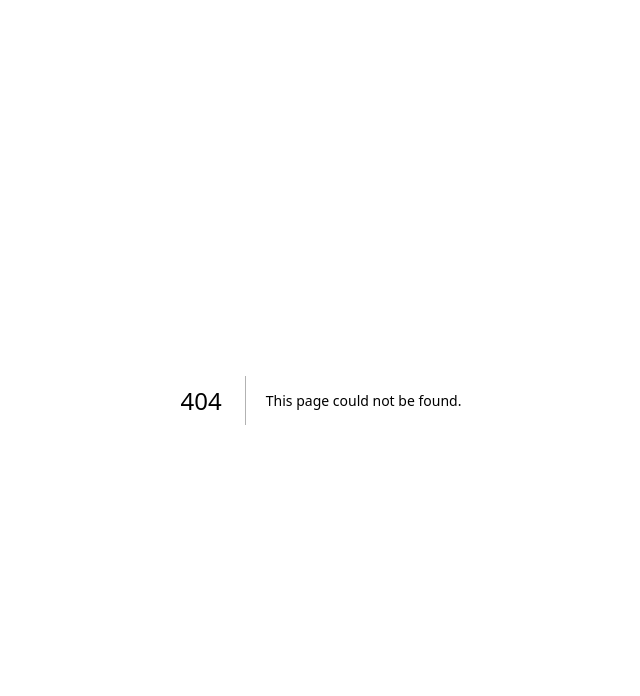
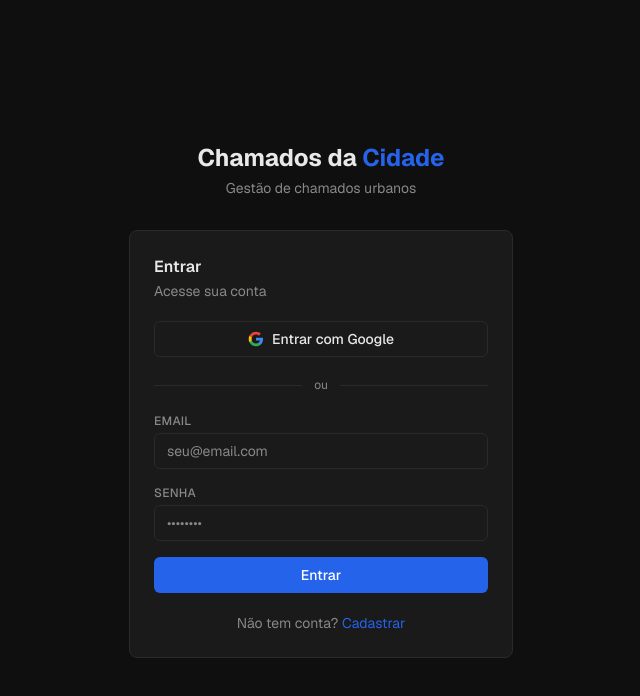
Before and after one commit to DEViana97/chamados-da-cidade-, a Next.js app: page /login in a window 1280 px wide. Before the commit this address had no page. Shown: the top 696 px of the page, without its empty margins (319-959 px from the left). Built offline with nearby package versions, Linux system fonts and the light colour scheme.

Commit message:
feat: auth pages
Add login and register pages with form validation.
Email/password + Google OAuth login via NextAuth v5. Register with
bcrypt password hashing. React Hook Form + Zod validation.
Arquivos: src/app/(auth)/

```diff
--- /dev/null
+++ b/src/app/(auth)/layout.tsx
@@ -0,0 +1,15 @@
+export default function AuthLayout({ children }: { children: React.ReactNode }) {
+  return (
+    <div className="flex min-h-full items-center justify-center p-4 bg-bg">
+      <div className="w-full max-w-sm">
+        <div className="mb-8 text-center">
+          <h1 className="text-2xl font-bold text-text">
+            Chamados da <span className="text-accent">Cidade</span>
+          </h1>
+          <p className="text-sm text-muted mt-1">Gestão de chamados urbanos</p>
+        </div>
+        {children}
+      </div>
+    </div>
+  )
+}
--- /dev/null
+++ b/src/app/(auth)/login/page.tsx
@@ -0,0 +1,103 @@
+"use client"
+
+import { useState } from "react"
+import { signIn } from "next-auth/react"
+import { useRouter } from "next/navigation"
+import { useForm } from "react-hook-form"
+import { zodResolver } from "@hookform/resolvers/zod"
+import { toast } from "sonner"
+import Link from "next/link"
+import { Input } from "@/components/ui/input"
+import { Button } from "@/components/ui/button"
+import { loginSchema, type LoginInput } from "@/lib/validations/auth"
+
+export default function LoginPage() {
+  const router = useRouter()
+  const [loading, setLoading] = useState(false)
+  const [googleLoading, setGoogleLoading] = useState(false)
+
+  const { register, handleSubmit, formState: { errors } } = useForm<LoginInput>({
+    resolver: zodResolver(loginSchema),
+  })
+
+  async function onSubmit(data: LoginInput) {
+    setLoading(true)
+    try {
+      const result = await signIn("credentials", {
+        email: data.email,
+        password: data.password,
+        redirect: false,
+      })
+      if (result?.error) {
+        toast.error("Email ou senha inválidos")
+      } else {
+        router.push("/dashboard")
+        router.refresh()
+      }
+    } finally {
+      setLoading(false)
+    }
+  }
+
+  async function handleGoogle() {
+    setGoogleLoading(true)
+    await signIn("google", { callbackUrl: "/dashboard" })
+  }
+
+  return (
+    <div className="rounded-lg border border-border bg-surface p-6 space-y-5">
+      <div>
+        <h2 className="text-base font-semibold text-text">Entrar</h2>
+        <p className="text-sm text-muted mt-0.5">Acesse sua conta</p>
+      </div>
+
+      <Button
+        onClick={handleGoogle}
+        loading={googleLoading}
+        variant="outline"
+        className="w-full"
+      >
+        <svg className="h-4 w-4" viewBox="0 0 24 24">
+          <path fill="#4285F4" d="M22.56 12.25c0-.78-.07-1.53-.2-2.25H12v4.26h5.92c-.26 1.37-1.04 2.53-2.21 3.31v2.77h3.57c2.08-1.92 3.28-4.74 3.28-8.09z" />
+          <path fill="#34A853" d="M12 23c2.97 0 5.46-.98 7.28-2.66l-3.57-2.77c-.98.66-2.23 1.06-3.71 1.06-2.86 0-5.29-1.93-6.16-4.53H2.18v2.84C3.99 20.53 7.7 23 12 23z" />
+          <path fill="#FBBC05" d="M5.84 14.09c-.22-.66-.35-1.36-.35-2.09s.13-1.43.35-2.09V7.07H2.18C1.43 8.55 1 10.22 1 12s.43 3.45 1.18 4.93l2.85-2.22.81-.62z" />
+          <path fill="#EA4335" d="M12 5.38c1.62 0 3.06.56 4.21 1.64l3.15-3.15C17.45 2.09 14.97 1 12 1 7.7 1 3.99 3.47 2.18 7.07l3.66 2.84c.87-2.6 3.3-4.53 6.16-4.53z" />
+        </svg>
+        Entrar com Google
+      </Button>
+
+      <div className="flex items-center gap-3">
+        <div className="flex-1 h-px bg-border" />
+        <span className="text-xs text-muted">ou</span>
+        <div className="flex-1 h-px bg-border" />
+      </div>
+
+      <form onSubmit={handleSubmit(onSubmit)} className="space-y-4">
+        <Input
+          {...register("email")}
+          label="Email"
+          type="email"
+          placeholder="seu@email.com"
+          error={errors.email?.message}
+        />
+        <Input
+          {...register("password")}
+          label="Senha"
+          type="password"
+          placeholder="••••••••"
+          error={errors.password?.message}
+        />
+        <Button type="submit" loading={loading} className="w-full">
+          Entrar
+        </Button>
+      </form>
+
+      <p className="text-center text-sm text-muted">
+        Não tem conta?{" "}
+        <Link href="/register" className="text-accent hover:underline">
+          Cadastrar
+        </Link>
+      </p>
+    </div>
+  )
+}
--- /dev/null
+++ b/src/app/(auth)/register/page.tsx
@@ -0,0 +1,92 @@
+"use client"
+
+import { useState } from "react"
+import { useRouter } from "next/navigation"
+import { useForm } from "react-hook-form"
+import { zodResolver } from "@hookform/resolvers/zod"
+import { toast } from "sonner"
+import Link from "next/link"
+import { Input } from "@/components/ui/input"
+import { Button } from "@/components/ui/button"
+import { registerSchema, type RegisterInput } from "@/lib/validations/auth"
+import { signIn } from "next-auth/react"
+
+export default function RegisterPage() {
+  const router = useRouter()
+  const [loading, setLoading] = useState(false)
+
+  const { register, handleSubmit, formState: { errors } } = useForm<RegisterInput>({
+    resolver: zodResolver(registerSchema),
+  })
+
+  async function onSubmit(data: RegisterInput) {
+    setLoading(true)
+    try {
+      const res = await fetch("/api/register", {
+        method: "POST",
+        headers: { "Content-Type": "application/json" },
+        body: JSON.stringify(data),
+      })
+
+      if (!res.ok) {
+        const err = await res.json() as { error: string }
+        toast.error(typeof err.error === "string" ? err.error : "Erro ao cadastrar")
+        return
+      }
+
+      await signIn("credentials", {
+        email: data.email,
+        password: data.password,
+        redirect: false,
+      })
+
+      router.push("/dashboard")
+      router.refresh()
+      toast.success("Conta criada com sucesso!")
+    } finally {
+      setLoading(false)
+    }
+  }
+
+  return (
+    <div className="rounded-lg border border-border bg-surface p-6 space-y-5">
+      <div>
+        <h2 className="text-base font-semibold text-text">Criar conta</h2>
+        <p className="text-sm text-muted mt-0.5">Preencha os dados abaixo</p>
+      </div>
+
+      <form onSubmit={handleSubmit(onSubmit)} className="space-y-4">
+        <Input
+          {...register("name")}
+          label="Nome"
+          placeholder="Seu nome completo"
+          error={errors.name?.message}
+        />
+        <Input
+          {...register("email")}
+          label="Email"
+          type="email"
+          placeholder="seu@email.com"
+          error={errors.email?.message}
+        />
+        <Input
+          {...register("password")}
+          label="Senha"
+          type="password"
+          placeholder="Mínimo 8 caracteres"
+          error={errors.password?.message}
+        />
+        <Button type="submit" loading={loading} className="w-full">
+          Criar conta
+        </Button>
+      </form>
+
+      <p className="text-center text-sm text-muted">
+        Já tem conta?{" "}
+        <Link href="/login" className="text-accent hover:underline">
+          Entrar
+        </Link>
+      </p>
+    </div>
+  )
+}
```
